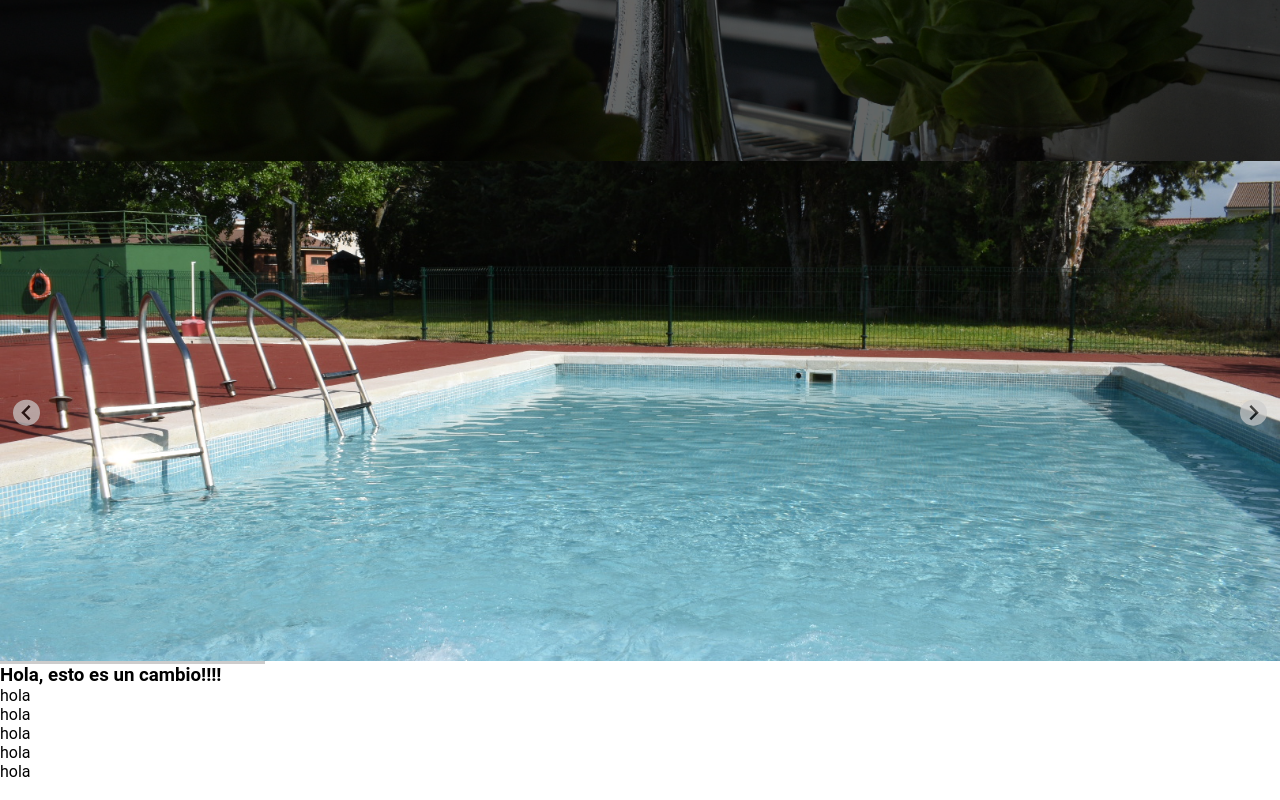
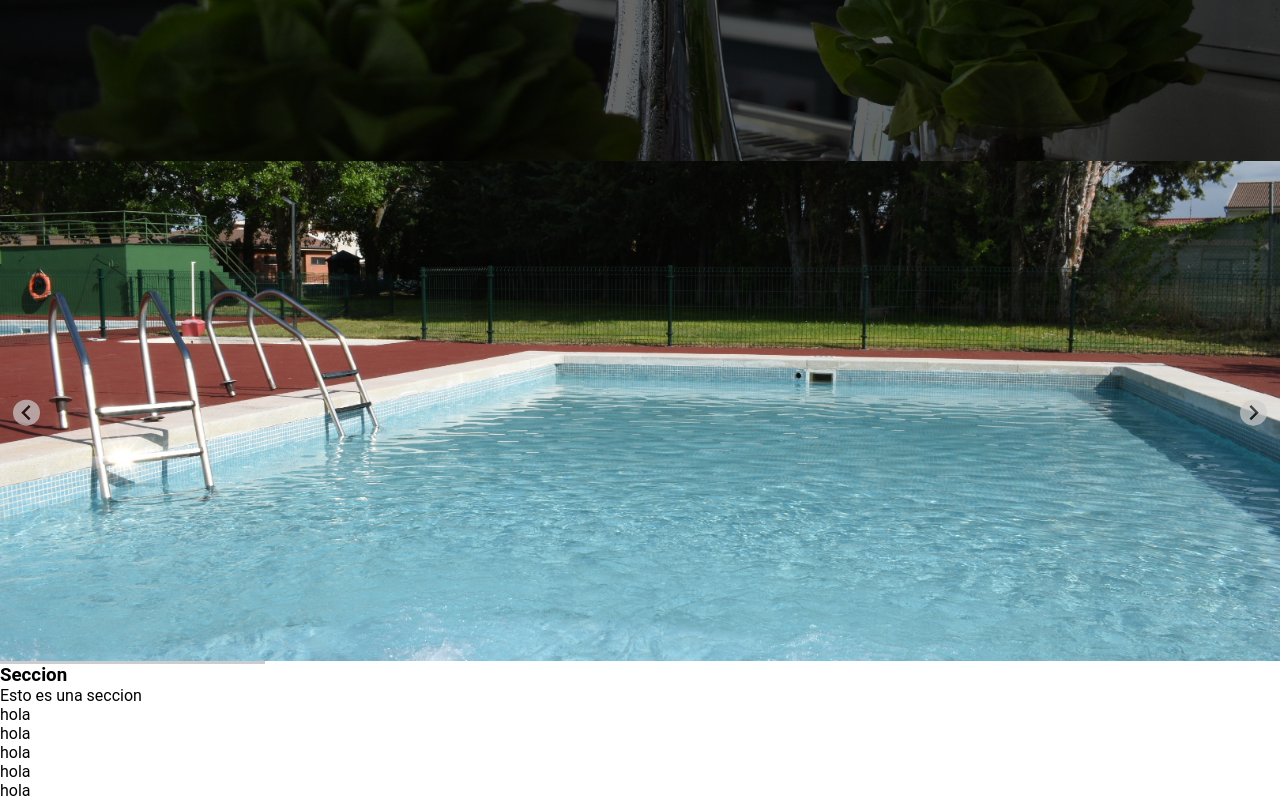
Before and after one commit to riskezwn/piscinasvillaverde, a plain HTML site: page index.html in a window 1280 px wide. Shown: the part 2239-3039 px from the top of the page. Drawn offline with Linux system fonts and the light colour scheme; a web font is replaced by a local one.

Commit message:
Cambio nombre seccion

```diff
--- a/index.html
+++ b/index.html
@@ -120,7 +120,8 @@
         </div>
       </div>
       <div>
-        <h3>Hola, esto es un cambio!!!!</h3>
+        <h3>Seccion</h3>
+        <p>Esto es una seccion</p>
         <ul>
           <li>hola</li>
           <li>hola</li>
```
